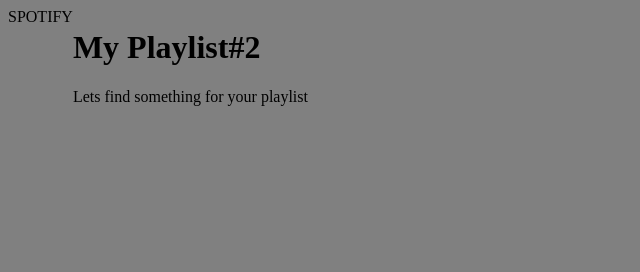
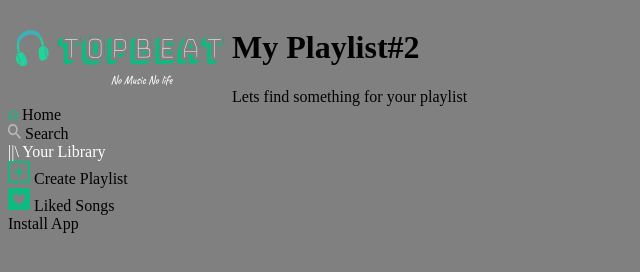
Before and after one commit to talpods/spotify-clone, a website: page public/playlist.html in a window 1280 px wide. Shown: the whole page, without its empty margins (0-640 px from the left). Drawn offline with Linux system fonts and the light colour scheme.

Commit message:
Still working on the playlist

```diff
--- a/public/apps.css
+++ b/public/apps.css
@@ -1,5 +1,6 @@
 body {
     background-color: grey;
+    height: 100%;
 }
 
 .container{
@@ -10,3 +11,7 @@
     min-height: 100%;
     background-color: black;
 }
+
+.library-section{
+    color: white;
+}
--- a/public/playlist.html
+++ b/public/playlist.html
@@ -10,7 +10,23 @@
 </head>
 <body>
     <div class="container grid grid-rows-5 grid-cols-2">
-        <div class="sidebar-container row-span-4">SPOTIFY</div>
+        <div class="sidebar-container row-span-4">
+            <img src="./img/logo.png" alt="logo">
+
+            <div class="functions">
+                <div><img src="./img/home.png" alt="home_button"> Home</div>
+                <div><img src="./img/search-icon.png" alt=""> Search</div>
+                <div class="library-section"> ||\ Your Library</div>
+            </div>
+
+            <div>
+                <div><img src="./img/create.png" alt=""> Create Playlist</div>
+                <div><img src="./img/like.png" alt=""> Liked Songs</div>
+            </div>
+
+            <div>Install App</div>
+        </div>
+
         <div class="content-display">
             <div class="">
                 <h1>My Playlist#2</h1>
```
